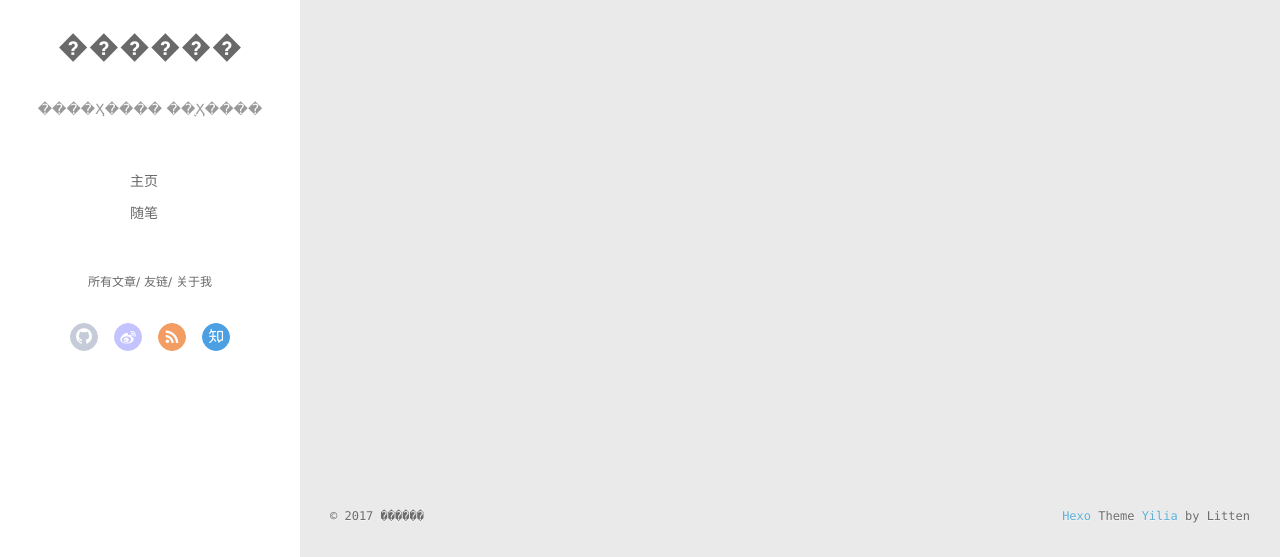
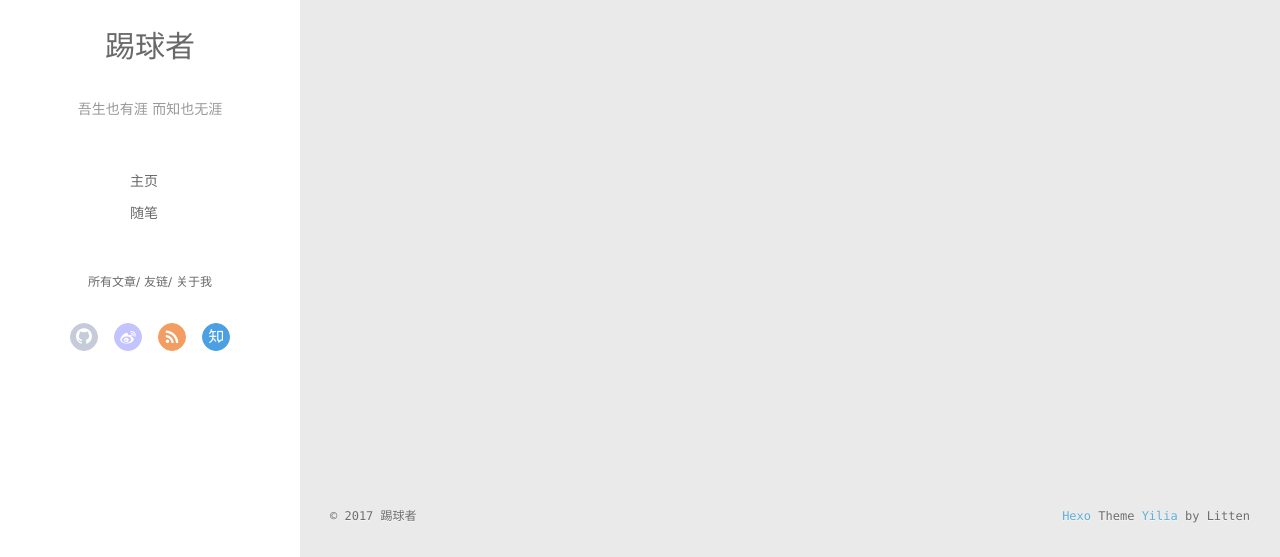
Before and after one commit to Stackweb/Stackweb.github.io, a plain HTML site: page archives/2017/07/index.html in a window 1280 px wide. Shown: the part 243-800 px from the top of the page. Drawn offline with Linux system fonts and the light colour scheme.

Commit message:
Site updated: 2017-07-19 10:57:32

```diff
--- a/archives/2017/07/index.html
+++ b/archives/2017/07/index.html
@@ -8,15 +8,15 @@
   <link rel="dns-prefetch" href="http://yoursite.com">
   <title>Archives: 2017/7 | Just Code it</title>
   <meta name="viewport" content="width=device-width, initial-scale=1, maximum-scale=1">
-  <meta name="description" content="һ��רעǰ�˵ĸ��˷�����...">
+  <meta name="description" content="一个专注前端的个人分享博客...">
 <meta property="og:type" content="website">
 <meta property="og:title" content="Just Code it">
 <meta property="og:url" content="http://yoursite.com/archives/2017/07/index.html">
 <meta property="og:site_name" content="Just Code it">
-<meta property="og:description" content="һ��רעǰ�˵ĸ��˷�����...">
+<meta property="og:description" content="一个专注前端的个人分享博客...">
 <meta name="twitter:card" content="summary">
 <meta name="twitter:title" content="Just Code it">
-<meta name="twitter:description" content="һ��רעǰ�˵ĸ��˷�����...">
+<meta name="twitter:description" content="一个专注前端的个人分享博客...">
 
     <link rel="alternative" href="/atom.xml" title="Just Code it" type="application/atom+xml">
 
@@ -48,10 +48,10 @@
 			<img src="null" class="js-avatar">
 		</a>
 		<hgroup>
-		  <h1 class="header-author"><a href="/">������</a></h1>
+		  <h1 class="header-author"><a href="/">踢球者</a></h1>
 		</hgroup>
 
-		<p class="header-subtitle">����Ҳ���� ��֪Ҳ����</p>
+		<p class="header-subtitle">吾生也有涯 而知也无涯</p>
 
 
 		<nav class="header-menu">
@@ -108,10 +108,10 @@
 				<img src="null" class="js-avatar">
 			</div>
 			<hgroup>
-			  <h1 class="header-author js-header-author">������</h1>
+			  <h1 class="header-author js-header-author">踢球者</h1>
 			</hgroup>
 
-			<p class="header-subtitle"><i class="icon icon-quo-left"></i>����Ҳ���� ��֪Ҳ����<i class="icon icon-quo-right"></i></p>
+			<p class="header-subtitle"><i class="icon icon-quo-left"></i>吾生也有涯 而知也无涯<i class="icon icon-quo-right"></i></p>
 
 
 
@@ -208,7 +208,7 @@
   <div class="outer">
     <div id="footer-info">
     	<div class="footer-left">
-    		&copy; 2017 ������
+    		&copy; 2017 踢球者
     	</div>
       	<div class="footer-right">
       		<a href="http://hexo.io/" target="_blank">Hexo</a>  Theme <a href="https://github.com/litten/hexo-theme-yilia" target="_blank">Yilia</a> by Litten
```
Also changed, not shown: 2017/07/18/hello-world/index.html (+5 -5 lines), archives/2017/index.html (+8 -8 lines), archives/index.html (+8 -8 lines), index.html (+8 -8 lines).
